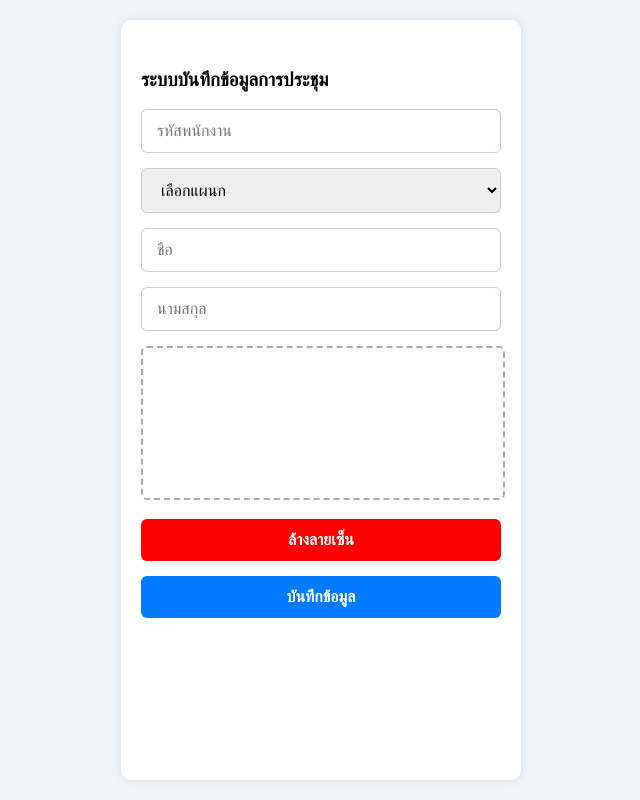
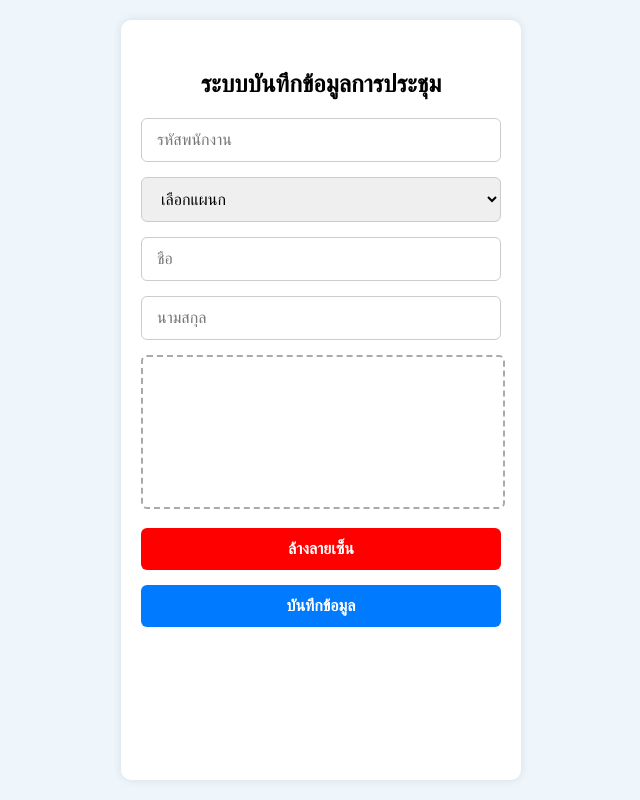
Before and after one commit to xPH4NTOMx/meeting-form, a plain HTML site: page index.html in a window 1280 px wide. Shown: the whole page, without its empty margins (319-959 px from the left). Drawn offline with Linux system fonts and the light colour scheme; some packages are replaced by stand-ins of ours; a script that the page names is missing.

Commit message:
edit title

```diff
--- a/index.html
+++ b/index.html
@@ -90,7 +90,7 @@
   <div id="loadingOverlay">⏳ กำลังบันทึกข้อมูล...</div>
 
   <div class="form-container">
-    <h3>ระบบบันทึกข้อมูลการประชุม</h3>
+    <h2 align ="center">ระบบบันทึกข้อมูลการประชุม</h3>
     <input id="empId" placeholder="รหัสพนักงาน" required />
     <select id="department" required>
       <option value="">เลือกแผนก</option>
```
